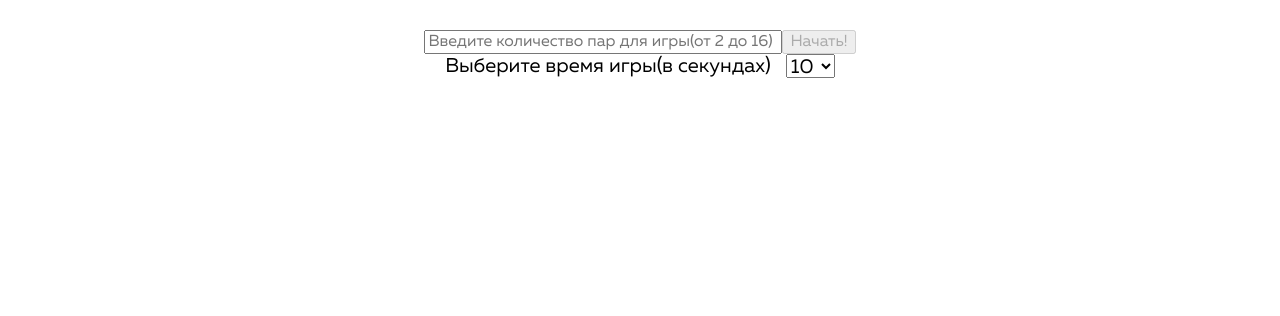
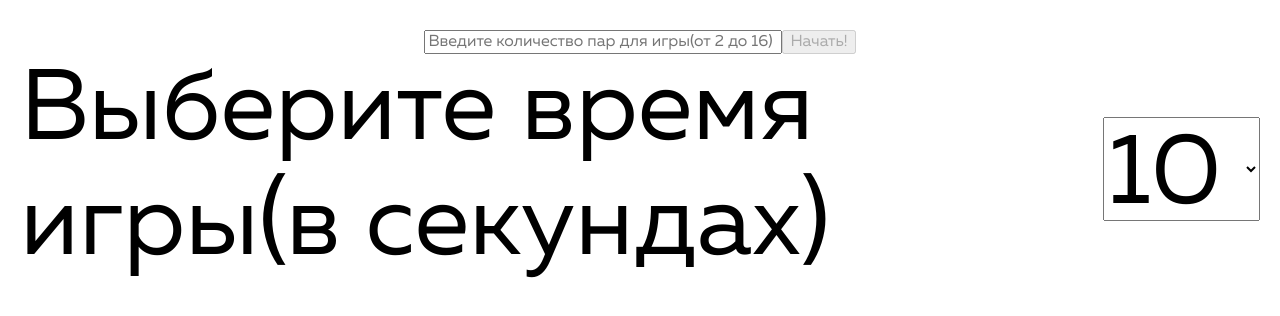
Before and after one commit to doctorveb292/pairs, a website: page index.html in a window 1280 px wide. Drawn offline with Linux system fonts and the light colour scheme.

Commit message:
Update style.css

```diff
--- a/style.css
+++ b/style.css
@@ -117,5 +117,5 @@
     gap: 15px;
     paddind: 15px;
     margin: 30px,auto;
-    font-size: 20px;
+    font-size: 100px;
   }
```
